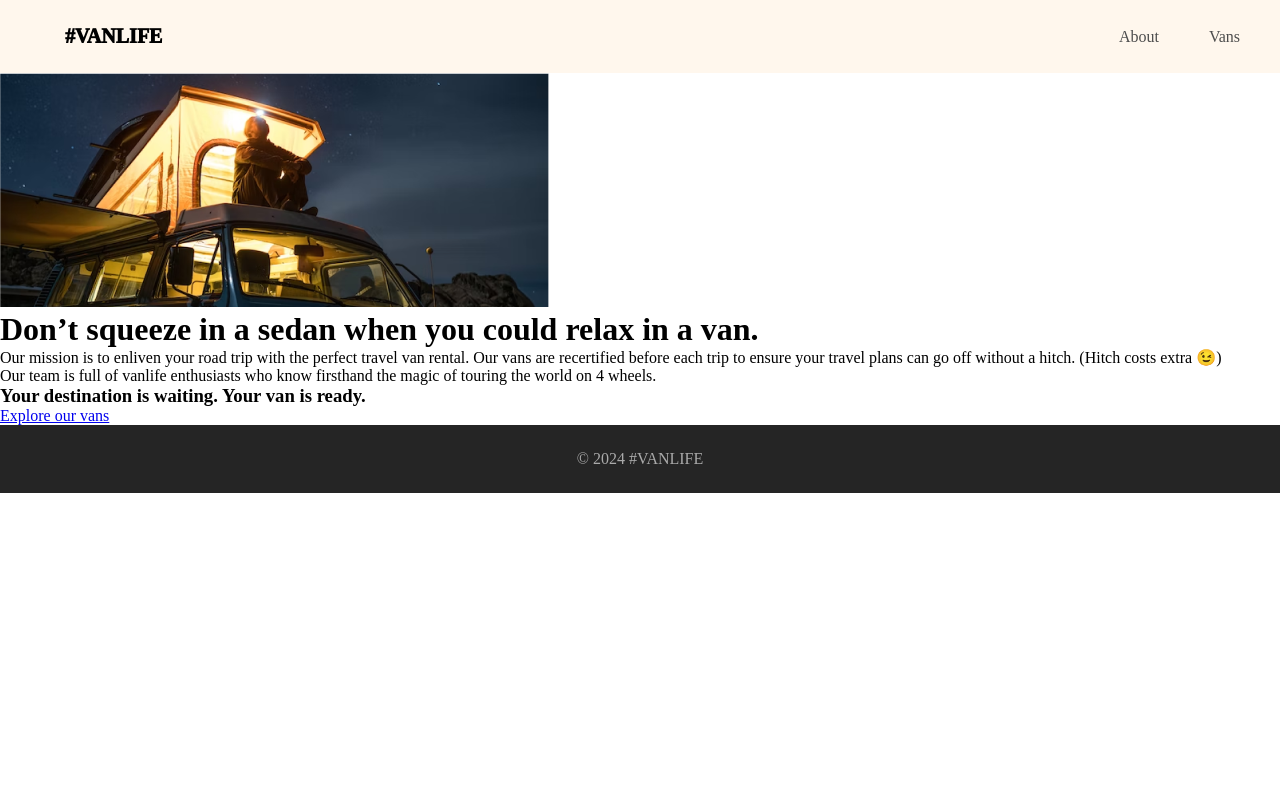
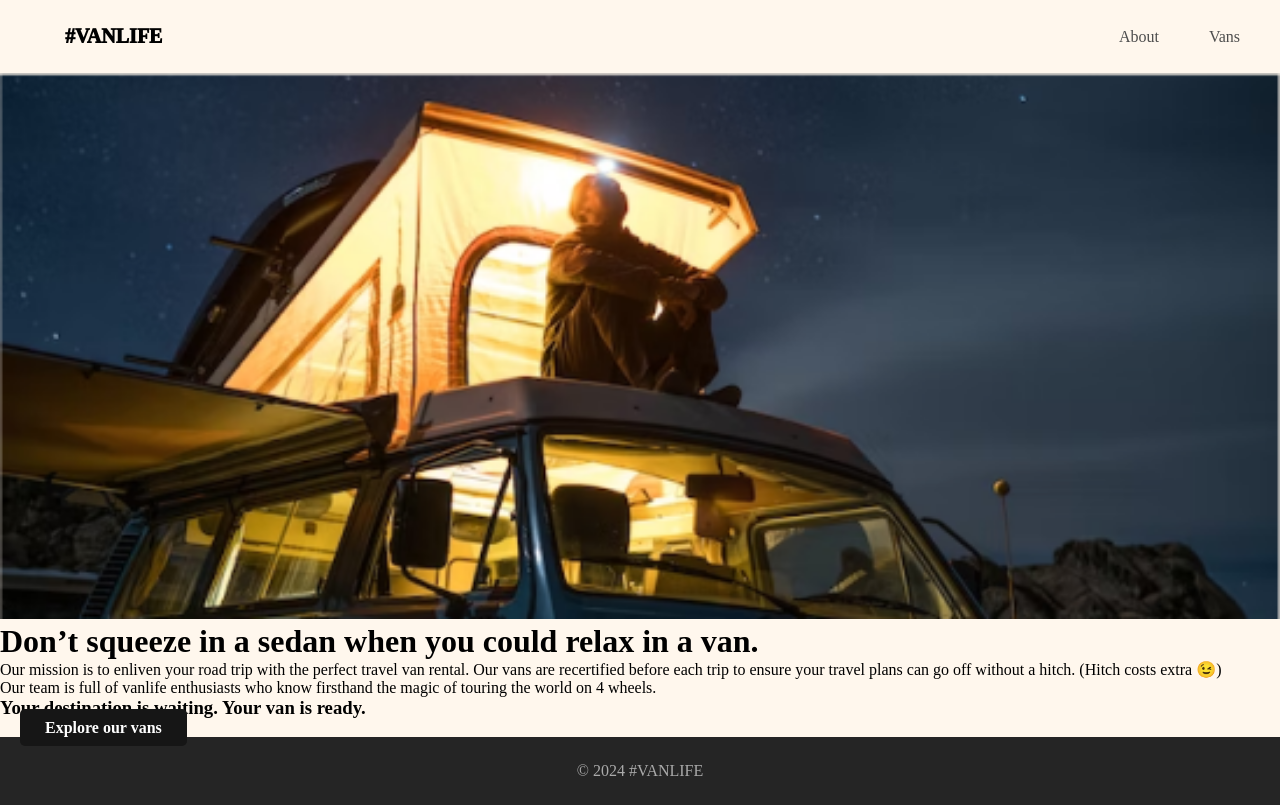
Before and after one commit to UmaShankarBharawa/VanLife_Website_Project, a React (Vite) app: page /about in a window 1280 px wide. Built offline with nearby package versions, Linux system fonts and the light colour scheme.

Commit message:
Applied better styling for the Home and About page

```diff
--- a/src/App.css
+++ b/src/App.css
@@ -41,18 +41,64 @@ nav > a {
     margin-bottom: 20px;
 }
 
-.home--decription {
-    margin-bottom: 35px;
+.home--description {
+    margin-bottom: 40px;
 }
 
 .findVanBtn {
+    display: block;
     border: none;
+    text-align: center;
     text-decoration: none;
     border-radius: 5px;
     color: #ffffff;
     background-color: #ff8c38;
     /* padding: 10px 37.8vw; */
-    padding: 10px 42.7%;
+    padding: 10px 0;
+    width: 100%;
+    font-weight: bold;
+}
+
+.about-container {
+    background-color: #FFF7ED;
+}
+
+.about--banner {
+    width: 100%;
+}
+
+.about--heading {
+    color: #161616;
+    font-weight: bold;
+    padding: 20px 40px;
+}
+
+.about--description {
+    color: #161616;
+    padding: 10px 40px;
+}
+
+.about--explore {
+    background-color: #FFCC8D;
+    margin: 35px 40px;
+    height: 130px;
+    padding: 25px;
+    border-radius: 5px;
+}
+
+.explore--heading {
+    color: #161616;
+    margin: 30px 20px;
+}
+
+.exploreVansBtn {
+    border-radius: 5px;
+    text-decoration: none;
+    color: #ffffff;
+    padding: 10px 25px;
+    margin: 20px;
+    background-color: #161616;
+    font-weight: bold;
 }
 
 footer {
```
